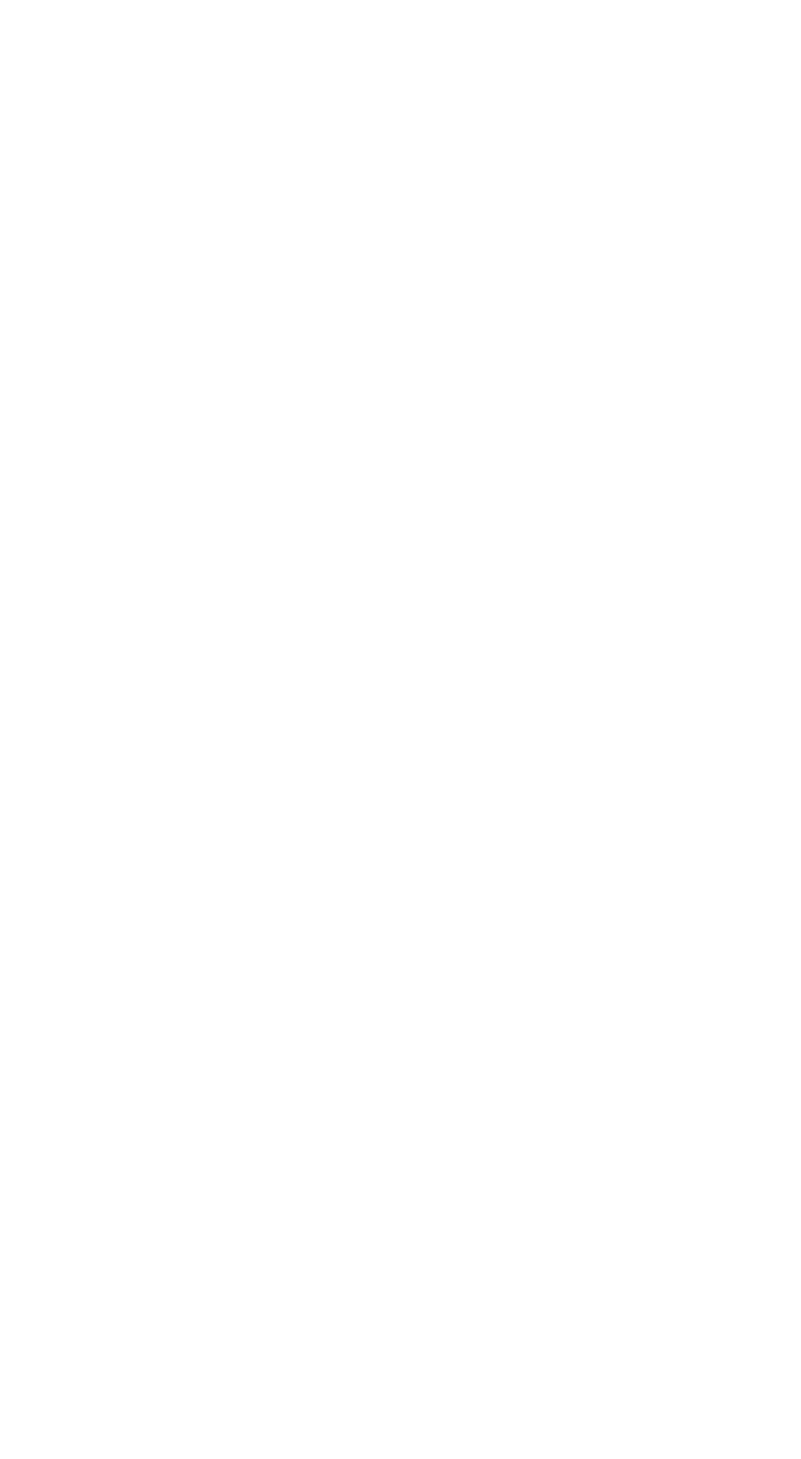
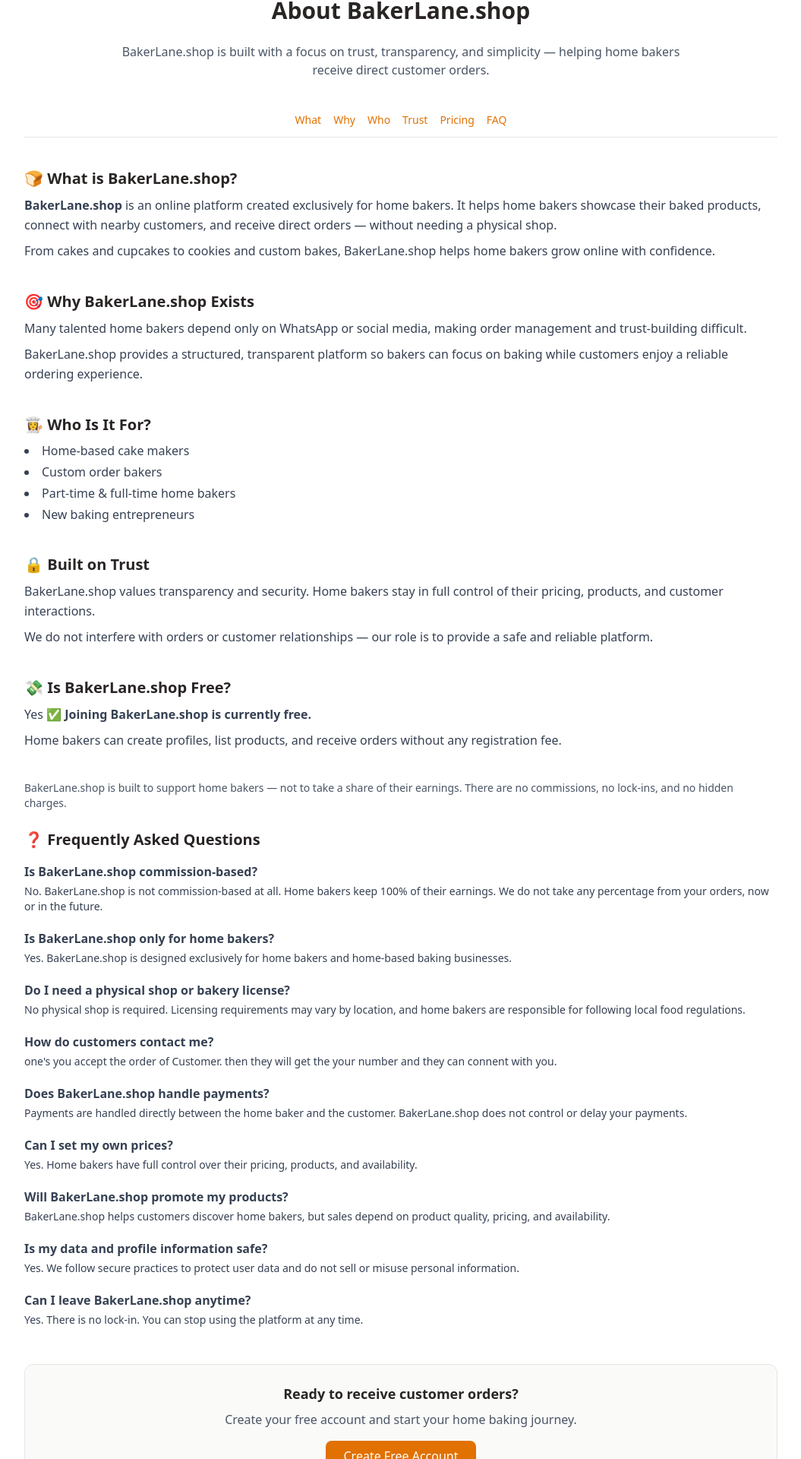
Before and after one commit to billalcoder/Homebacker-frontend, a React (Vite) app: page /about in a window 1280 px wide. Before the commit this address had no page. Shown: the part 44-1964 px from the top of the page at 76% size, without its empty margins (112-1167 px from the left). Before the commit the page ends 800 px from the top, so only its background shows below. Built offline with nearby package versions, Linux system fonts and the light colour scheme.

Commit message:
added the about page

```diff
--- a/src/main.jsx
+++ b/src/main.jsx
@@ -10,6 +10,7 @@
 import "./index.css";
 import ErrorBoundary from "./ErrorBoundary";
 import Network from "./pages/Network";
+import About from "./pages/About";
 
 /* 🔥 Lazy-loaded Pages */
 const Register = lazy(() => import("./pages/Register"));
@@ -41,6 +42,7 @@
       { path: "login", element: <Login /> },
       { path: "settings", element: <Settings /> },
       { path: "support", element: <Support /> },
+      { path: "about", element: <About /> },
       { path: "terms", element: <TermsAndConditions /> },
       /* 🔥 DASHBOARD ROUTES */
       {
--- /dev/null
+++ b/src/pages/About.jsx
@@ -0,0 +1,223 @@
+import React from "react";
+import { Link } from "react-router-dom";
+
+const About = () => {
+  return (
+    <div className="max-w-5xl mx-auto px-4 py-10">
+
+      {/* Page Title */}
+      <h1 className="text-3xl font-bold mb-6 text-center">
+        About BakerLane.shop
+      </h1>
+
+      <p className="text-center text-gray-600 max-w-3xl mx-auto mb-8">
+        BakerLane.shop is built with a focus on trust, transparency, and
+        simplicity — helping home bakers receive direct customer orders.
+      </p>
+
+      {/* 🔗 Section Navbar */}
+      <nav className="sticky top-0 z-10 bg-white border-b border-stone-200 mb-10">
+        <ul className="flex flex-wrap justify-center gap-4 py-3 text-sm font-medium text-amber-600">
+          <li><a href="#what" className="hover:underline">What</a></li>
+          <li><a href="#why" className="hover:underline">Why</a></li>
+          <li><a href="#who" className="hover:underline">Who</a></li>
+          <li><a href="#trust" className="hover:underline">Trust</a></li>
+          <li><a href="#free" className="hover:underline">Pricing</a></li>
+          <li><a href="#faq" className="hover:underline">FAQ</a></li>
+        </ul>
+      </nav>
+
+      {/* What */}
+      <section id="what" className="mb-10 scroll-mt-24">
+        <h2 className="text-xl font-semibold mb-2">🍞 What is BakerLane.shop?</h2>
+        <p className="text-gray-700 leading-relaxed">
+          <strong>BakerLane.shop</strong> is an online platform created
+          exclusively for home bakers. It helps home bakers showcase their baked
+          products, connect with nearby customers, and receive direct orders —
+          without needing a physical shop.
+        </p>
+        <p className="text-gray-700 leading-relaxed mt-2">
+          From cakes and cupcakes to cookies and custom bakes, BakerLane.shop
+          helps home bakers grow online with confidence.
+        </p>
+      </section>
+
+      {/* Why */}
+      <section id="why" className="mb-10 scroll-mt-24">
+        <h2 className="text-xl font-semibold mb-2">🎯 Why BakerLane.shop Exists</h2>
+        <p className="text-gray-700 leading-relaxed">
+          Many talented home bakers depend only on WhatsApp or social media,
+          making order management and trust-building difficult.
+        </p>
+        <p className="text-gray-700 leading-relaxed mt-2">
+          BakerLane.shop provides a structured, transparent platform so bakers
+          can focus on baking while customers enjoy a reliable ordering
+          experience.
+        </p>
+      </section>
+
+      {/* Who */}
+      <section id="who" className="mb-10 scroll-mt-24">
+        <h2 className="text-xl font-semibold mb-2">👩‍🍳 Who Is It For?</h2>
+        <ul className="list-disc list-inside text-gray-700 space-y-1">
+          <li>Home-based cake makers</li>
+          <li>Custom order bakers</li>
+          <li>Part-time & full-time home bakers</li>
+          <li>New baking entrepreneurs</li>
+        </ul>
+      </section>
+
+      {/* Trust */}
+      <section id="trust" className="mb-10 scroll-mt-24">
+        <h2 className="text-xl font-semibold mb-2">🔒 Built on Trust</h2>
+        <p className="text-gray-700 leading-relaxed">
+          BakerLane.shop values transparency and security. Home bakers stay in
+          full control of their pricing, products, and customer interactions.
+        </p>
+        <p className="text-gray-700 leading-relaxed mt-2">
+          We do not interfere with orders or customer relationships — our role
+          is to provide a safe and reliable platform.
+        </p>
+      </section>
+
+      {/* Free */}
+      <section id="free" className="mb-10 scroll-mt-24">
+        <h2 className="text-xl font-semibold mb-2">💸 Is BakerLane.shop Free?</h2>
+        <p className="text-gray-700 leading-relaxed">
+          Yes ✅ <strong>Joining BakerLane.shop is currently free.</strong>
+        </p>
+        <p className="text-gray-700 leading-relaxed mt-2">
+          Home bakers can create profiles, list products, and receive orders
+          without any registration fee.
+        </p>
+      </section>
+
+
+      {/* FAQ */}
+      {/* FAQ */}
+      <section id="faq" className="mb-12 scroll-mt-24">
+        <p className="text-sm text-gray-600 mb-6">
+          BakerLane.shop is built to support home bakers — not to take a share of their
+          earnings. There are no commissions, no lock-ins, and no hidden charges.
+        </p>
+        <h2 className="text-xl font-semibold mb-4">
+          ❓ Frequently Asked Questions
+        </h2>
+
+        <div className="space-y-5 text-gray-700">
+
+          <div>
+            <h4 className="font-semibold">
+              Is BakerLane.shop commission-based?
+            </h4>
+            <p className="text-sm mt-1">
+              No. BakerLane.shop is not commission-based at all. Home bakers keep
+              100% of their earnings. We do not take any percentage from your orders,
+              now or in the future.
+            </p>
+          </div>
+
+          <div>
+            <h4 className="font-semibold">
+              Is BakerLane.shop only for home bakers?
+            </h4>
+            <p className="text-sm mt-1">
+              Yes. BakerLane.shop is designed exclusively for home bakers and
+              home-based baking businesses.
+            </p>
+          </div>
+
+          <div>
+            <h4 className="font-semibold">
+              Do I need a physical shop or bakery license?
+            </h4>
+            <p className="text-sm mt-1">
+              No physical shop is required. Licensing requirements may vary by
+              location, and home bakers are responsible for following local food
+              regulations.
+            </p>
+          </div>
+
+          <div>
+            <h4 className="font-semibold">
+              How do customers contact me?
+            </h4>
+            <p className="text-sm mt-1">
+              one's you accept the order of Customer. then they will get the your number and they can connent with you.
+            </p>
+          </div>
+
+          <div>
+            <h4 className="font-semibold">
+              Does BakerLane.shop handle payments?
+            </h4>
+            <p className="text-sm mt-1">
+              Payments are handled directly between the home baker and the customer.
+              BakerLane.shop does not control or delay your payments.
+            </p>
+          </div>
+
+          <div>
+            <h4 className="font-semibold">
+              Can I set my own prices?
+            </h4>
+            <p className="text-sm mt-1">
+              Yes. Home bakers have full control over their pricing, products, and
+              availability.
+            </p>
+          </div>
+
+          <div>
+            <h4 className="font-semibold">
+              Will BakerLane.shop promote my products?
+            </h4>
+            <p className="text-sm mt-1">
+              BakerLane.shop helps customers discover home bakers, but sales depend on
+              product quality, pricing, and availability.
+            </p>
+          </div>
+
+          <div>
+            <h4 className="font-semibold">
+              Is my data and profile information safe?
+            </h4>
+            <p className="text-sm mt-1">
+              Yes. We follow secure practices to protect user data and do not sell or
+              misuse personal information.
+            </p>
+          </div>
+
+          <div>
+            <h4 className="font-semibold">
+              Can I leave BakerLane.shop anytime?
+            </h4>
+            <p className="text-sm mt-1">
+              Yes. There is no lock-in. You can stop using the platform at any time.
+            </p>
+          </div>
+
+        </div>
+      </section>
+
+
+      {/* CTA */}
+      <div className="text-center bg-stone-50 border border-stone-200 rounded-xl p-6">
+        <h3 className="text-lg font-semibold mb-2">
+          Ready to receive customer orders?
+        </h3>
+        <p className="text-gray-600 mb-4">
+          Create your free account and start your home baking journey.
+        </p>
+        <Link
+          to="/register"
+          className="inline-block bg-amber-600 text-white px-6 py-2 rounded-lg font-medium hover:bg-amber-700 transition"
+        >
+          Create Free Account
+        </Link>
+      </div>
+
+    </div>
+  );
+};
+
+export default About;
--- a/src/pages/Login.jsx
+++ b/src/pages/Login.jsx
@@ -109,6 +109,9 @@
         <div className="bg-amber-600 p-8 text-center">
           <h2 className="text-3xl font-bold text-white tracking-wide">Welcome Back</h2>
           <p className="text-amber-100 mt-2">Sign in to your account</p>
+          <p className="text-amber-100 mt-3 text-sm">
+            BakerLane.shop is a platform for home bakers to receive direct customer orders.
+          </p>
         </div>
 
         {/* Form Area */}
@@ -169,6 +172,12 @@
                 Create Account
               </Link>
             </p>
+            <Link
+              to="/about"
+              className="block text-center mt-4 text-sm text-stone-400 hover:text-amber-600 underline"
+            >
+              Learn more about BakerLane.shop
+            </Link>
           </div>
         </div>
       </div>
--- a/src/pages/Register.jsx
+++ b/src/pages/Register.jsx
@@ -144,6 +144,9 @@
             <div className="w-full max-w-md bg-white rounded-2xl shadow-xl overflow-hidden border border-stone-200">
 
                 {/* Header */}
+                <p className="text-amber-100 mt-3 text-sm">
+                    BakerLane.shop is a platform for home bakers to receive direct customer orders.
+                </p>
                 <div className="bg-amber-600 p-8 text-center">
                     <h2 className="text-3xl font-bold text-white tracking-wide">
                         {step === 'register' ? 'Join Us' : 'Verify Account'}
@@ -283,9 +286,16 @@
                                     Log In
                                 </Link>
                             </p>
+                            <Link
+                                to="/about"
+                                className="block text-center mt-4 text-sm text-stone-400 hover:text-amber-600 underline"
+                            >
+                                Learn more about BakerLane.shop
+                            </Link>
                         </div>
                     )}
                 </div>
+
             </div>
         </div>
     );
```
